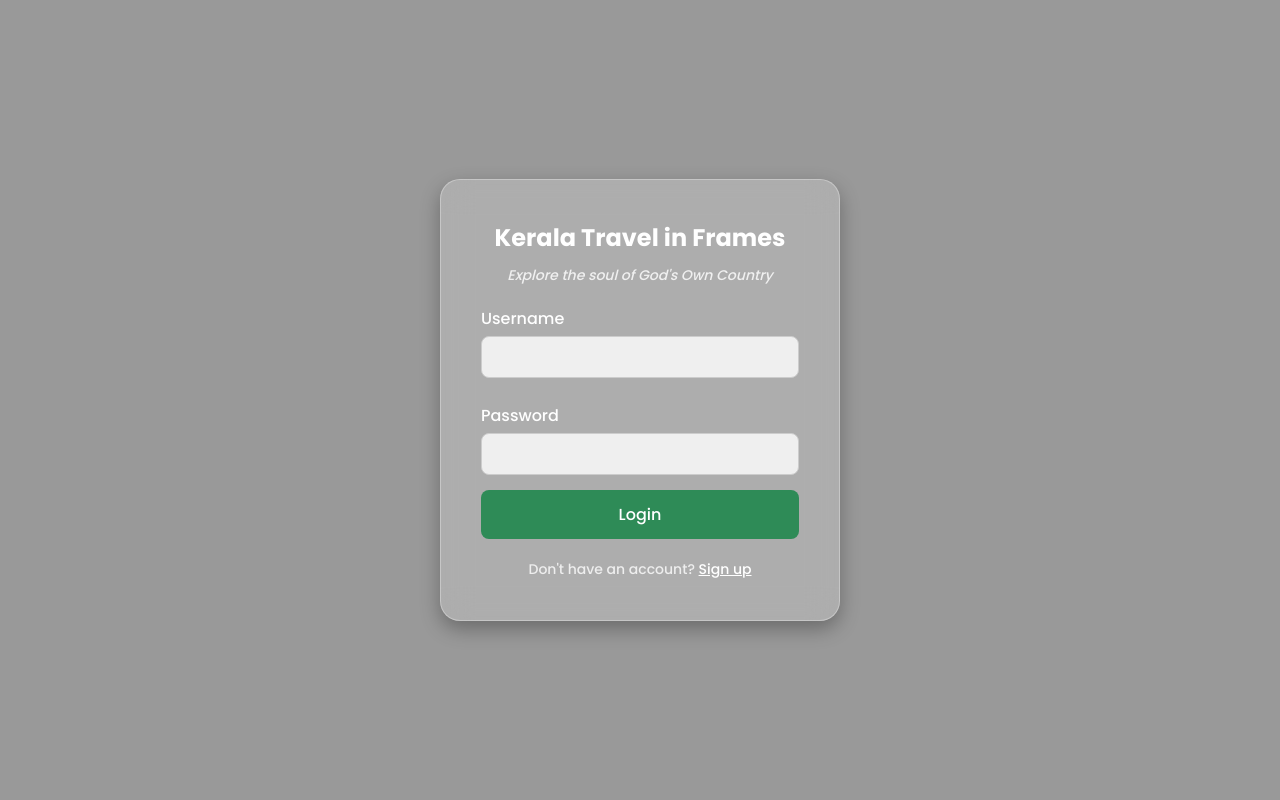
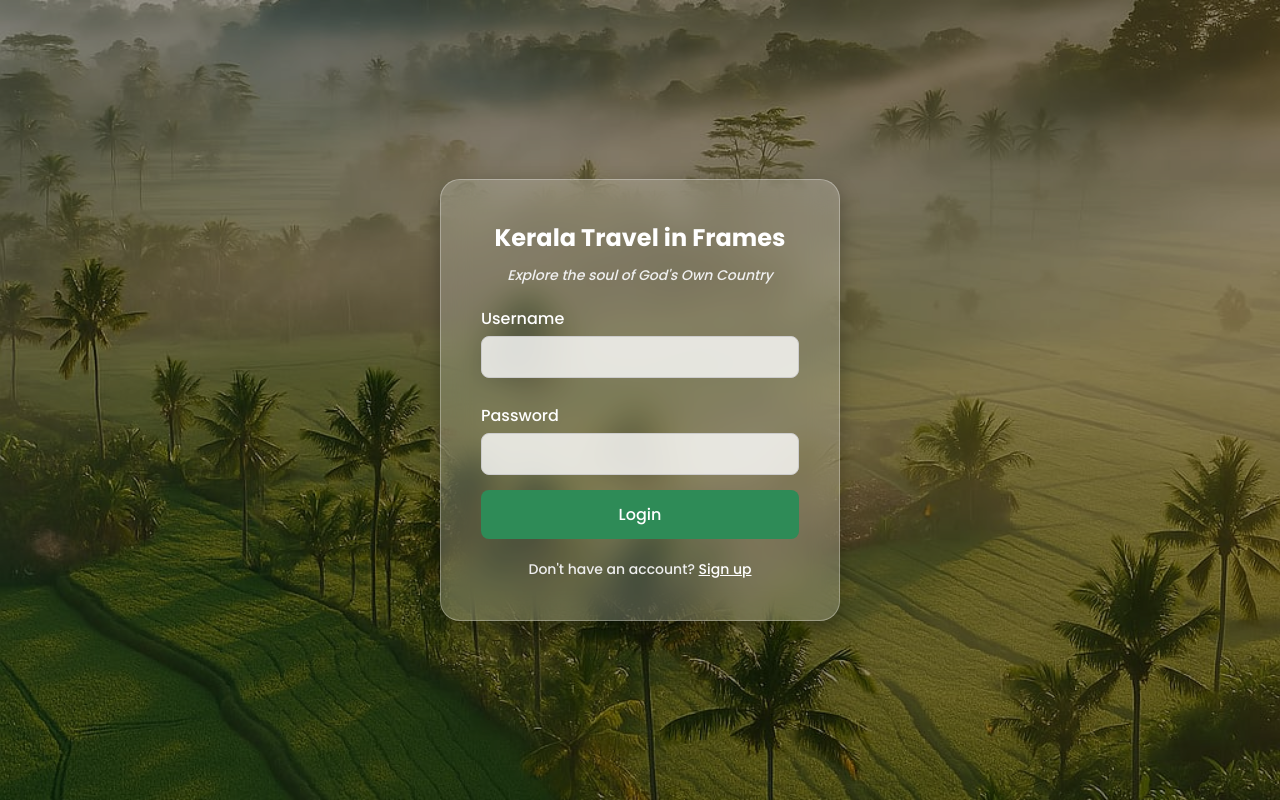
Before and after one commit to Cherian-11/Travelguide, a plain HTML site: page index.html in a window 1280 px wide. Drawn offline with Linux system fonts and the light colour scheme.

Commit message:
Update index.html

```diff
--- a/index.html
+++ b/index.html
@@ -10,7 +10,7 @@
     * { margin: 0; padding: 0; box-sizing: border-box; font-family: 'Poppins', sans-serif; }
     body, html { height: 100%; width: 100%; }
     body {
-      background: url('first.jpeg') no-repeat center center fixed;
+      background: url('images/first.jpeg') no-repeat center center fixed;
       background-size: cover;
       display: flex;
       justify-content: center;
```
